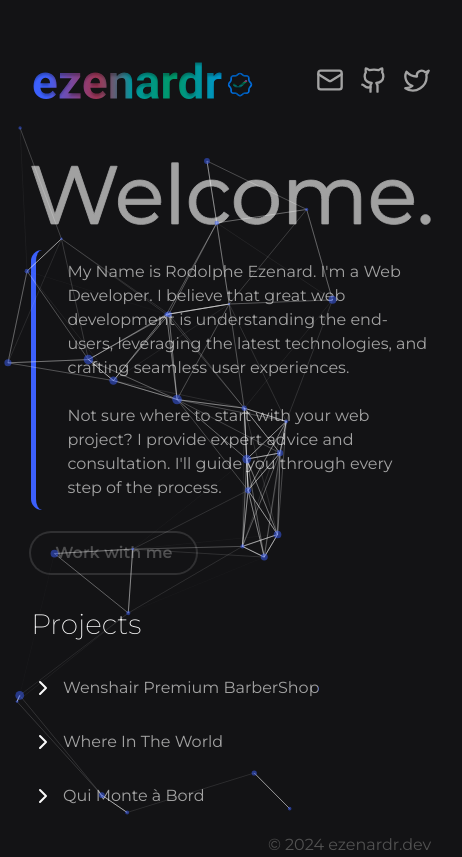
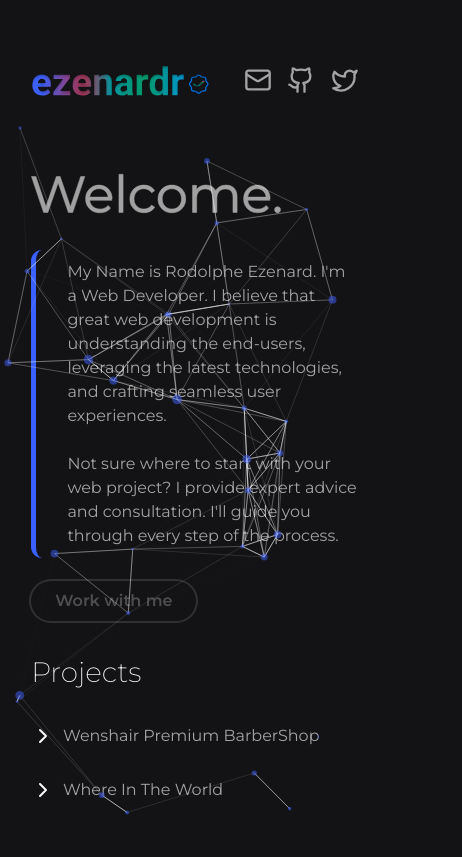
Before and after one commit to ezenardr/ezenardr.dev, a Next.js app: page / in a window 390 px wide. Shown: the whole page, 462 px wide, since content can reach past the window. Built offline with nearby package versions, Linux system fonts and the light colour scheme.

Commit message:
Fixed mobile

```diff
--- a/src/app/page.css
+++ b/src/app/page.css
@@ -3,8 +3,17 @@
   align-items: center;
   height: 100vh;
 }
+@media (max-width: 768px) {
+  .logo {
+    width: 200px;
+  }
+}
 main {
+  width: 100vw;
+  max-width: var(--container-xl);
+  margin-inline: auto;
   height: 100vh;
+  overflow-x: hidden;
   max-height: 791px;
 }
 nav {
@@ -139,7 +148,7 @@ h2 {
 
 .overlay {
   position: fixed;
-  width: 98vw;
+  width: 100vw;
   height: 100vh;
   top: 0;
   backdrop-filter: blur(11px);
@@ -160,7 +169,7 @@ h2 {
   position: fixed;
   padding: var(--padding-xs);
   bottom: 0;
-  width: 99vw;
+  width: 100vw;
   margin-inline: auto;
   height: auto;
   background-color: #21242a;
--- a/src/app/page.tsx
+++ b/src/app/page.tsx
@@ -18,7 +18,7 @@ export default function Home() {
     <div className="main-container">
       <main>
         <nav>
-          <Image src={Logo} alt="Logo" width={250} priority />
+          <Image src={Logo} alt="Logo" width={250} priority className="logo" />
           <div className="nav-links">
             <Link href="mailto:contact@ezenardr.dev">
               <Mail className="icon" size={28} />
--- a/src/components/welcome.css
+++ b/src/components/welcome.css
@@ -1,5 +1,10 @@
 #title {
   animation: fill 3s ease forwards 2.8s;
+}
+@media (max-width: 768px) {
+  #title {
+    width: 250px;
+  }
 }
 #title path:nth-child(8) {
   stroke-dasharray: 545;
--- a/src/styles/_globals.css
+++ b/src/styles/_globals.css
@@ -142,7 +142,7 @@ blockquote {
   }
 }
 
-::-webkit-scrollbar {
+/* ::-webkit-scrollbar {
   width: 10px;
 }
 ::-webkit-scrollbar-track {
@@ -155,4 +155,4 @@ blockquote {
 }
 ::-webkit-scrollbar-thumb:hover {
   background: var(--gray-700);
-}
+} */
```
